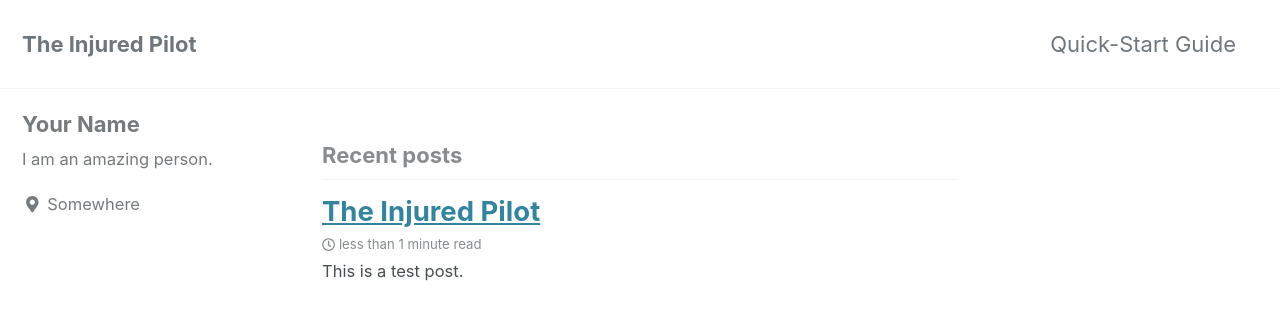
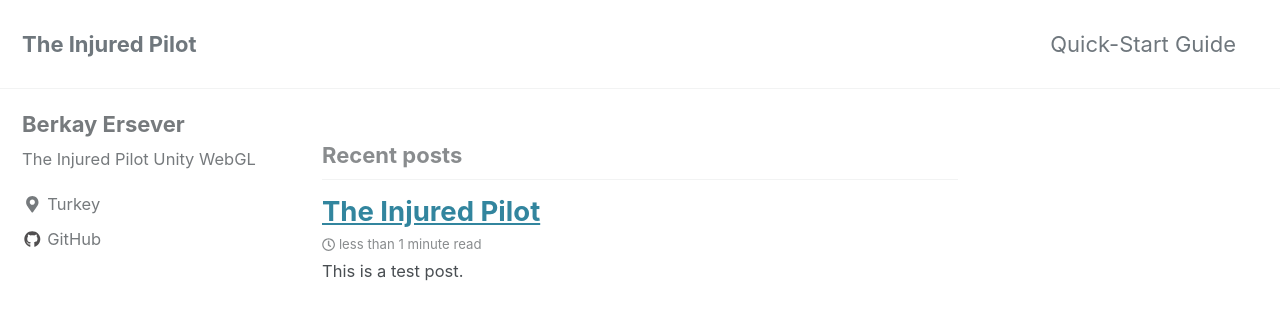
Before and after one commit to berkayersever/injured-pilot, a Jekyll site: the page built from index.html, in a window 1280 px wide and 900 px high. Shown: the top 320 px of the window. Built offline with Jekyll 4.4.1, drawn with Linux system fonts in a browser that asks for light colours; cached includes are drawn as plain includes; the list of posts is cut into pages by our own code.

Commit message:
Update _config.yml

```diff
--- a/_config.yml
+++ b/_config.yml
@@ -106,10 +106,10 @@ analytics:
 
 # Site Author
 author:
-  name             : "Your Name"
+  name             : "Berkay Ersever"
   avatar           : # path of avatar image, e.g. "/assets/images/bio-photo.jpg"
-  bio              : "I am an amazing person."
-  location         : "Somewhere"
+  bio              : "The Injured Pilot Unity WebGL"
+  location         : "Turkey"
   email            :
   links:
     - label: "Email"
@@ -126,7 +126,7 @@ author:
       # url: "https://facebook.com/"
     - label: "GitHub"
       icon: "fab fa-fw fa-github"
-      # url: "https://github.com/"
+      url: "https://github.com/berkayersever"
     - label: "Instagram"
       icon: "fab fa-fw fa-instagram"
       # url: "https://instagram.com/"
```
